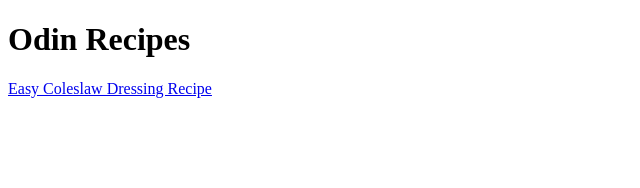
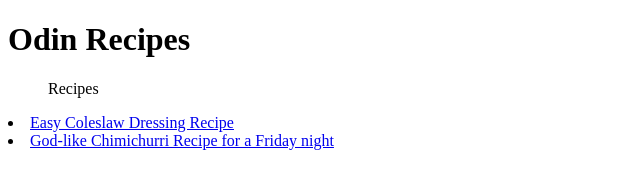
Before and after one commit to minyoseup/odin_recipes, a plain HTML site: page index.html in a window 1280 px wide. Shown: the whole page, without its empty margins (0-640 px from the left). Drawn offline with Linux system fonts and the light colour scheme.

Commit message:
Add  Chimichurri
Add Chimichurri link to index.html

```diff
--- a/index.html
+++ b/index.html
@@ -6,6 +6,8 @@
 </head>
 <body>
     <h1>Odin Recipes</h1>
-    <a href="recipes/easy_coleslaw_dressing.html" rel-="noopenner noreferrer">Easy Coleslaw Dressing Recipe</a>
+    <ul>Recipes</ul>
+      <li><a href="recipes/easy_coleslaw_dressing.html">Easy Coleslaw Dressing Recipe</a></li>
+      <li><a href="recipes/chimichurri.html">God-like Chimichurri Recipe for a Friday night</a></li>
 </body>
 </html>
```
